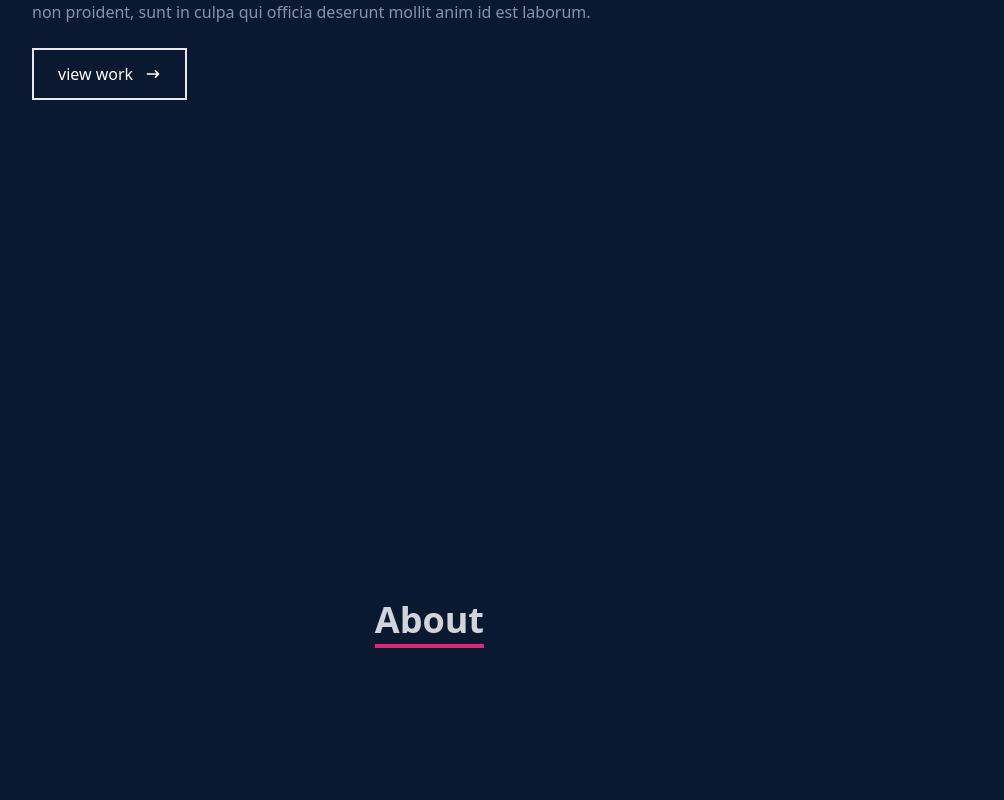
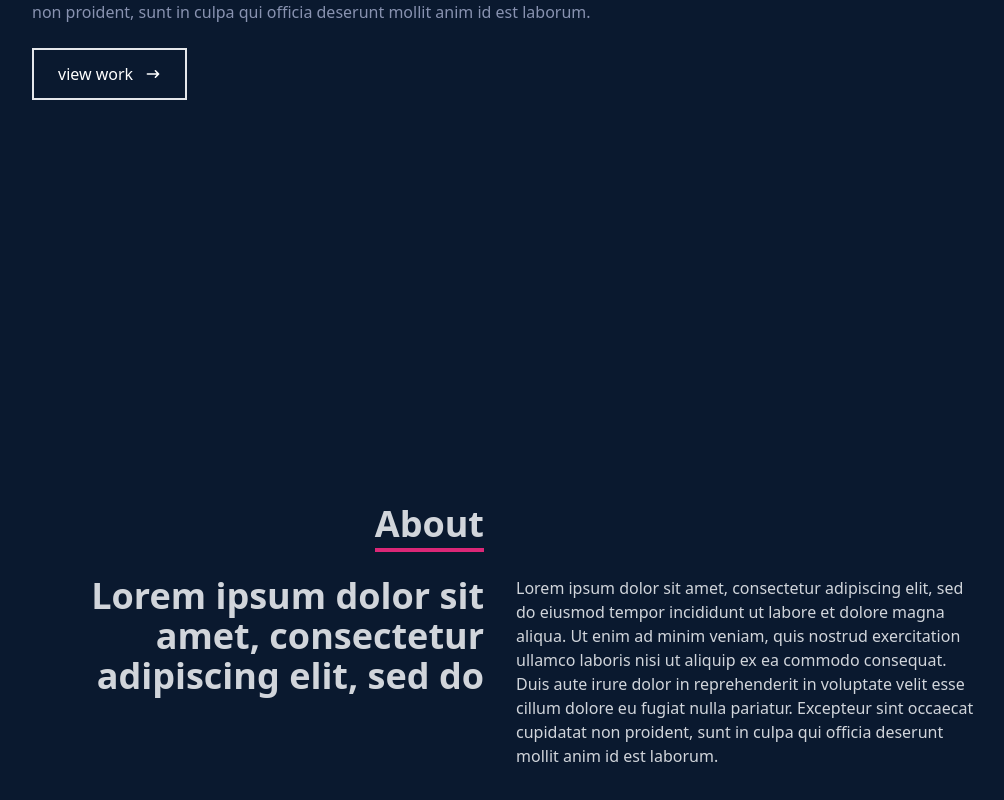
Before and after one commit to DonnyWu/Web_portfoilo, a React (Create React App) app: page / in a window 1280 px wide. Shown: the part 564-1364 px from the top of the page, without its empty margins (140-1144 px from the left). Built offline with nearby package versions, Linux system fonts and the light colour scheme.

Commit message:
Completed About component

```diff
--- a/src/components/About.jsx
+++ b/src/components/About.jsx
@@ -12,6 +12,24 @@
           </div>
           <div></div>
         </div>
+        <div className="max-w-[1000px] w-full sm:grid grid-cols-2 gap-8 px-4">
+          <div className="sm:text-right text-4xl font-bold">
+            <p>
+              Lorem ipsum dolor sit amet, consectetur adipiscing elit, sed do
+            </p>
+          </div>
+          <div>
+            <p>
+              Lorem ipsum dolor sit amet, consectetur adipiscing elit, sed do
+              eiusmod tempor incididunt ut labore et dolore magna aliqua. Ut
+              enim ad minim veniam, quis nostrud exercitation ullamco laboris
+              nisi ut aliquip ex ea commodo consequat. Duis aute irure dolor in
+              reprehenderit in voluptate velit esse cillum dolore eu fugiat
+              nulla pariatur. Excepteur sint occaecat cupidatat non proident,
+              sunt in culpa qui officia deserunt mollit anim id est laborum.
+            </p>
+          </div>
+        </div>
       </div>
     </div>
   );
```
